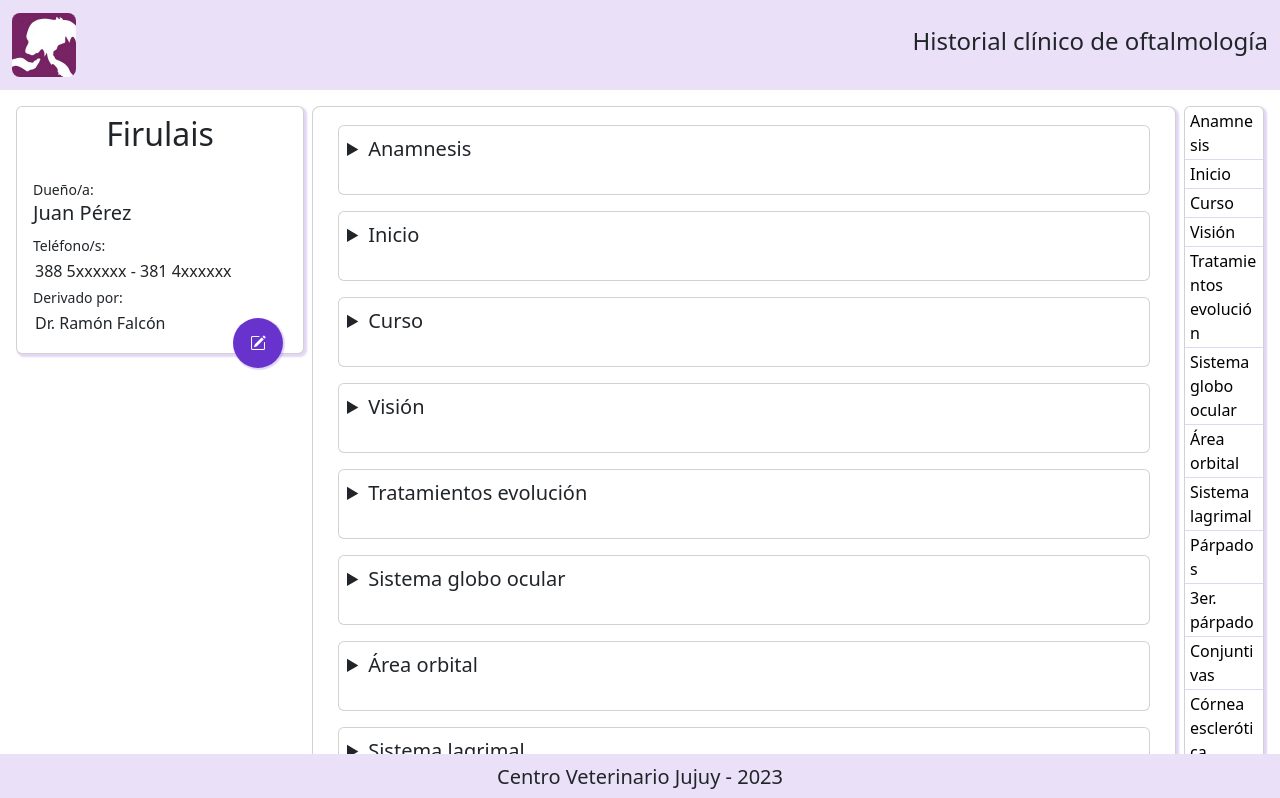
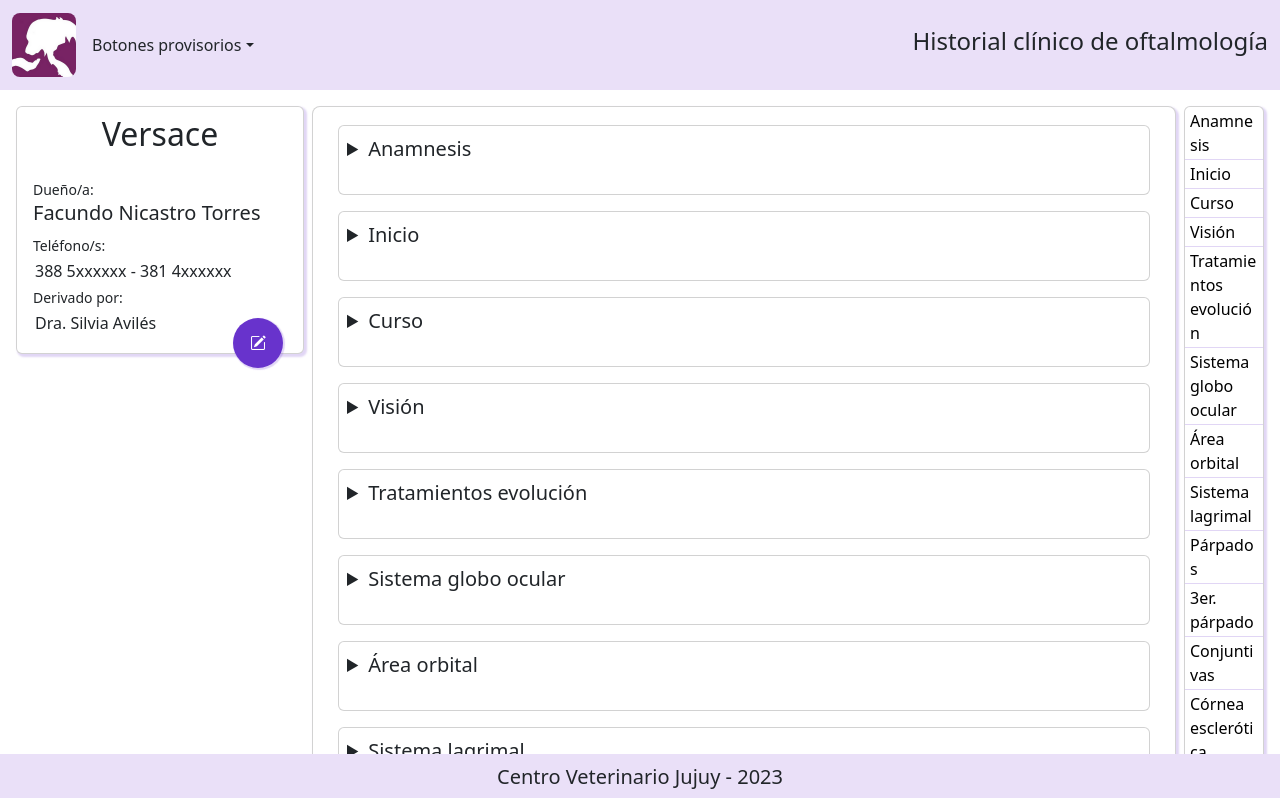
Before and after one commit to FNicastroTorresDev/HCVO, a React (Create React App) app: page /medical-file in a window 1280 px wide. Shown: the top 798 px of the page. Built offline with nearby package versions, Linux system fonts and the light colour scheme.

Commit message:
Add temporary buttons at NavBarna

```diff
--- a/src/components/Navbar/Navbar.js
+++ b/src/components/Navbar/Navbar.js
@@ -8,7 +8,19 @@ const Navbar = () => {
   return (
     <nav className="navbar navbar-expand-lg bg-body-tertiary custom-bg-color">
       <div className="container-fluid d-flex justify-content-between">
-        <NavLink className="navbar-brand" exact to={'/'}><img className='logo-size' src={logo} alt="Logo Centro Veterinario Jujuy"/></NavLink>
+        <div className='d-flex align-items-center'>
+          <NavLink className="navbar-brand" exact to={'/'}><img className='logo-size' src={logo} alt="Logo Centro Veterinario Jujuy"/></NavLink>
+          <div className='dropdown'>
+            <a className="nav-link dropdown-toggle" role="button" data-bs-toggle="dropdown" aria-expanded="false">
+                Botones provisorios
+            </a>
+            <ul className="dropdown-menu">
+            <li><NavLink className="dropdown-item" exact to={'/'}>Inicio</NavLink></li>
+              <li><NavLink className="dropdown-item" exact to={'/login'}>Login</NavLink></li>
+              <li><NavLink className="dropdown-item" exact to={'/medical-file'}>Historia Clínica</NavLink></li>
+            </ul>
+          </div>
+        </div>
         <h1 className='fs-4'>Historial clínico de oftalmología</h1>
         {/* <button className="navbar-toggler" type="button" data-bs-toggle="collapse" data-bs-target="#navbarNav" aria-controls="navbarNav" aria-expanded="false" aria-label="Toggle navigation">
           <span className="navbar-toggler-icon"></span>
--- a/src/components/PetFile/partials/PetCard/PetCard.js
+++ b/src/components/PetFile/partials/PetCard/PetCard.js
@@ -5,14 +5,14 @@ import './petCard.css'
 const PetCard = () => {
   return (
     <section className='card card-width custom-shadow custom-lg-position'>
-      <h2 id='pet-name' className='card-title text-center my-2'>Firulais</h2>
+      <h2 id='pet-name' className='card-title text-center my-2'>Versace</h2>
       <div className='card-body'>
         <small for="pet-owner">Dueño/a:</small>
-        <h5 id="pet-owner">Juan Pérez</h5>
+        <h5 id="pet-owner">Facundo Nicastro Torres</h5>
         <small for="owner-phones">Teléfono/s:</small>
         <p id="owner-phones">388 5xxxxxx - 381 4xxxxxx</p>
         <small for="derivation">Derivado por:</small>
-        <p id="derivation">Dr. Ramón Falcón</p>
+        <p id="derivation">Dra. Silvia Avilés</p>
       </div>
       <EditButton />
     </section>
```
